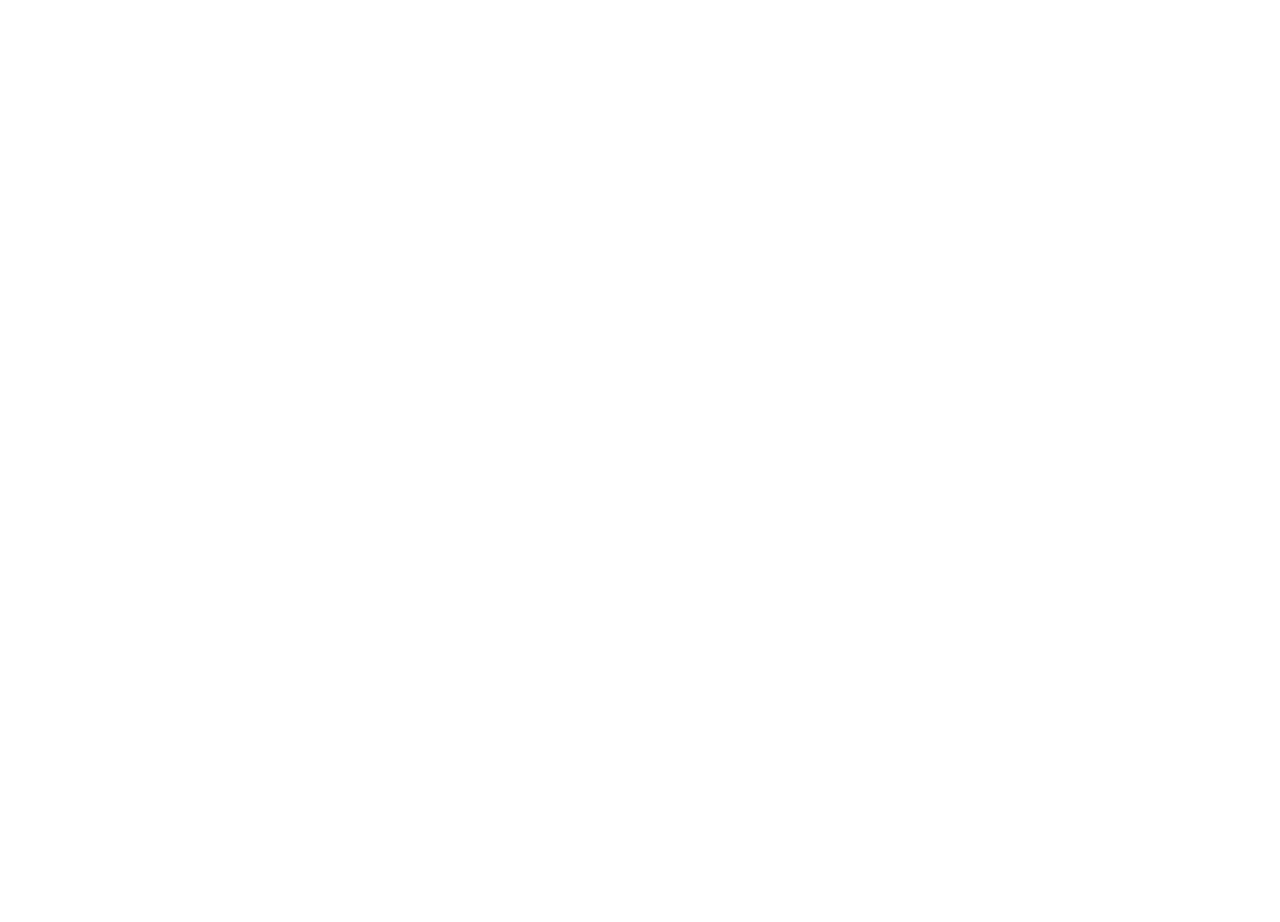
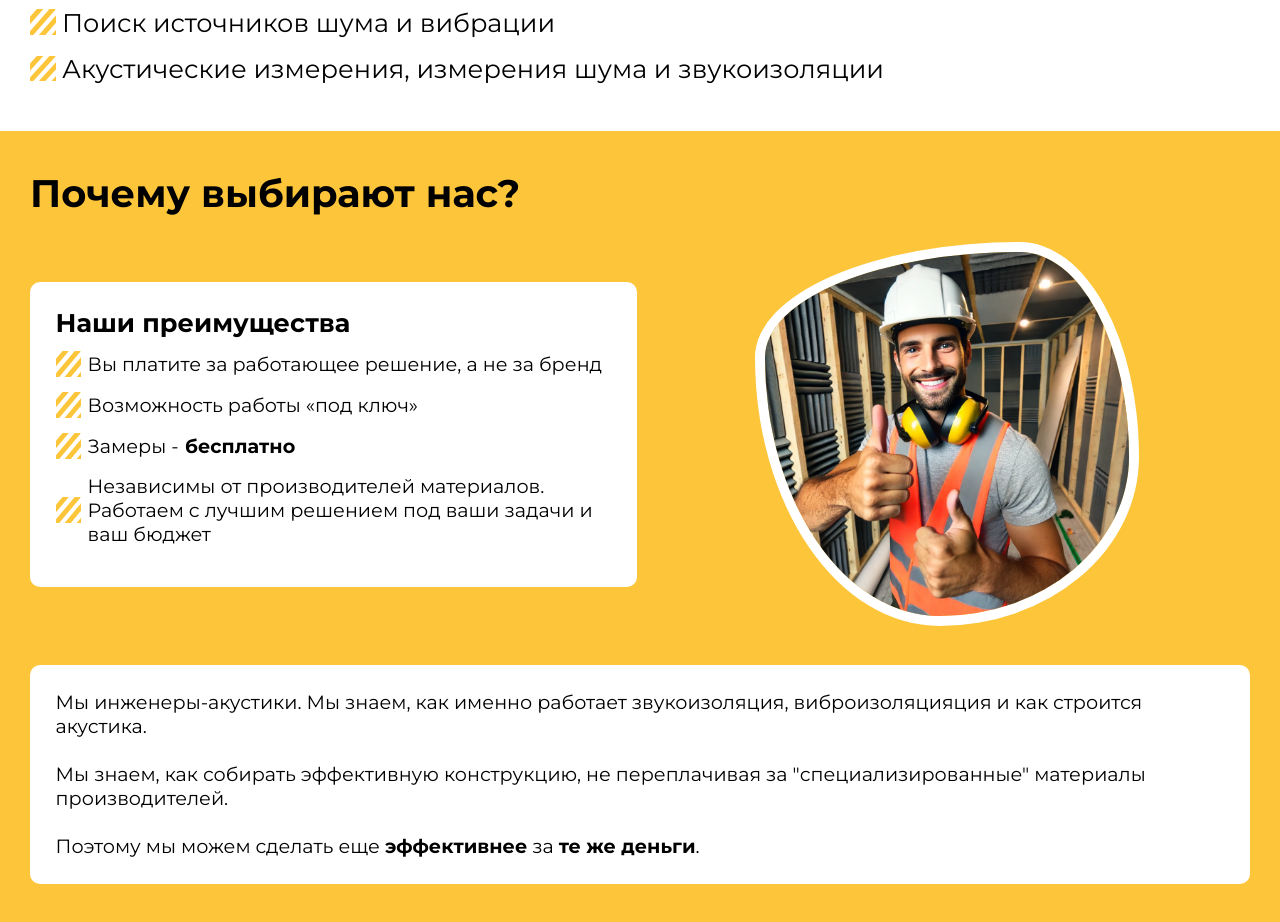
Before and after one commit to grigoryblack/killnoise, a React (Vite) app: page / in a window 1280 px wide. Shown: the part 840-1762 px from the top of the page. Before the commit the page ends 847 px from the top, so only its background shows below. Built offline with nearby package versions, Linux system fonts and the light colour scheme.

Commit message:
add our work section

```diff
--- a/src/App.tsx
+++ b/src/App.tsx
@@ -1,13 +1,14 @@
 import './App.scss'
 import Header from "./content/Header/Header.tsx";
 import AboutUs from "./content/AboutUs/AboutUs.tsx";
-
+import OurWork from "./content/OutWork/OurWork.tsx";
 function App() {
 
     return (
         <div className="main-wrapper">
             <Header/>
             <AboutUs/>
+            <OurWork/>
         </div>
     )
 }
--- a/src/content/AboutUs/AboutUs.tsx
+++ b/src/content/AboutUs/AboutUs.tsx
@@ -19,15 +19,17 @@
                         </div>
                         <div className="about-title">
                             <img src={AboutDecoration} alt="AboutDecoration"/>
-                            <p>Архитектурная аккустика</p>
+                            <p>Архитектурная акустика</p>
                         </div>
                     </div>
                     <div className="about-item__block-info">
                         <ul>
-                            <li><img src={Point} alt="Point"/> Монтаж любых звукоизолирующих конструкций.</li>
-                            <li><img src={Point} alt="Point"/> Разработка уникальных конструктивных решений.</li>
-                            <li><img src={Point} alt="Point"/> Выездные консультации для выбора решения.</li>
-                            <li><img src={Point} alt="Point"/> Поиск источникво шума и вибрации.</li>
+                            <li><img src={Point} alt="Point"/> Монтаж любых звукоизолирующих конструкций</li>
+                            <li><img src={Point} alt="Point"/> Разработка уникальных конструктивных решений</li>
+                            <li><img src={Point} alt="Point"/> Помощь в выборе решений</li>
+                            <li><img src={Point} alt="Point"/> Выездные консультации</li>
+                            <li><img src={Point} alt="Point"/> Поиск источников шума и вибрации</li>
+                            <li><img src={Point} alt="Point"/> Акустические измерения, измерения шума и звукоизоляции</li>
                         </ul>
                     </div>
                 </div>
--- a/src/content/AboutUs/index.scss
+++ b/src/content/AboutUs/index.scss
@@ -6,7 +6,7 @@
   display: flex;
   justify-content: center;
   cursor: default;
-  z-index: 10;
+  margin-bottom: 2.5svw;
 
   .about-wrapper__container {
     margin-top: 2svw;
@@ -125,7 +125,6 @@
 
 @media (max-width: 600px) {
   .about-wrapper{
-    height: 100vh;
     .about-wrapper__container{
       h1{
         font-size: 11svw;
--- /dev/null
+++ b/src/content/OutWork/OurWork.tsx
@@ -0,0 +1,44 @@
+import './index.scss'
+import Point from "../../assets/img/pont.svg";
+import Worker from "../../assets/img/worker1.webp"
+const OurWork = () => {
+    return (
+        <section id="services" className="ourwork-wrapper">
+            <div className="ourwork-wrapper__container">
+                <h1>Почему выбирают нас?</h1>
+                <div className="ourwork-container__content">
+                    <div className="outwork-content__item">
+                        <div className="item-text__block">
+                            <h2>Наши преимущества</h2>
+                            <ul>
+                                <li><img src={Point} alt="Point"/> Вы платите за работающее решение, а не за бренд</li>
+                                <li><img src={Point} alt="Point"/> Возможность работы «под ключ»</li>
+                                <li><img src={Point} alt="Point"/> Замеры - <strong>бесплатно</strong></li>
+                                <li><img src={Point} alt="Point"/>
+                                    Независимы от производителей материалов.
+                                    Работаем с лучшим решением под ваши задачи и ваш бюджет
+                                </li>
+                            </ul>
+                        </div>
+                    </div>
+                    <div className="outwork-content__item">
+                        <img className="worker" src={Worker} alt=""/>
+                    </div>
+                </div>
+                <div className="ourwork-container__content-text">
+                    <p>
+                        Мы инженеры-акустики. Мы знаем, как именно работает звукоизоляция, виброизоляцияция и как
+                        строится акустика.
+                        <br/><br/>
+                        Мы знаем, как собирать эффективную конструкцию, не переплачивая за "специализированные"
+                        материалы производителей.
+                        <br/><br/>
+                        Поэтому мы можем сделать еще <strong>эффективнее</strong> за <strong>те же деньги</strong>.
+                    </p>
+                </div>
+            </div>
+        </section>
+    );
+};
+
+export default OurWork;
--- /dev/null
+++ b/src/content/OutWork/index.scss
@@ -0,0 +1,219 @@
+@import "src/assets/styles/_styles";
+
+.ourwork-wrapper{
+  background-color: $primary;
+  width: 100%;
+  justify-content: center;
+  display: flex;
+
+  .ourwork-wrapper__container{
+    width: 1450px;
+    max-width: 100%;
+    display: flex;
+    align-items: flex-start;
+    flex-direction: column;
+    margin-top: 3svw;
+
+    h1{
+      font-size: 3svw;
+      color: $secondary-color
+    }
+
+    .ourwork-container__content{
+      margin-top: 2svw;
+      width: 100%;
+      display: flex;
+      flex-direction: row;
+      justify-content: space-between;
+      align-items: center;
+      column-gap: 0.5svw;
+      margin-bottom: 3svw;
+
+      .outwork-content__item{
+        display: flex;
+        align-items: center;
+        justify-content: center;
+        width: 100%;
+
+        .worker{
+          border-radius: 69% 31% 52% 48% / 30% 56% 44% 70% ;
+          border: 10px solid $background-color;
+          width: 30svw;
+          height: auto;
+        }
+
+        .item-text__block{
+          background-color: $background-color;
+          border-radius: 10px;
+          padding: 2svw;
+
+          h2{
+            margin-bottom: 1svw;
+            font-size: 2svw;
+          }
+
+          ul{
+            list-style: none;
+            li{
+              display: flex;
+              align-items: center;
+              column-gap: 0.5svw;
+              margin-bottom: 1.2svw;
+              font-size: 1.5svw;
+
+              img{
+                width: 2svw;
+              }
+            }
+          }
+        }
+      }
+    }
+
+    .ourwork-container__content-text{
+      background-color: $background-color;
+      border-radius: 10px;
+      padding: 2svw;
+      width: 100%;
+      margin-bottom: 3svw;
+
+      p{
+        font-size: 1.5svw;
+      }
+    }
+  }
+}
+
+@media (max-width: 1430px) {
+  .ourwork-wrapper{
+    .ourwork-wrapper__container{
+      padding: 0 30px;
+    }
+  }
+}
+
+@media (max-width: 1000px) {
+  .ourwork-wrapper{
+    .ourwork-wrapper__container{
+      h1{
+        font-size: 5svw;
+      }
+
+      .ourwork-container__content{
+        column-gap: 2svw;
+
+        .outwork-content__item{
+          display: flex;
+          align-items: center;
+          justify-content: center;
+          width: 100%;
+
+          .worker{
+            border-radius: 69% 31% 52% 48% / 30% 56% 44% 70% ;
+            border: 10px solid $background-color;
+            width: 40svw;
+            height: auto;
+          }
+
+          .item-text__block{
+            background-color: $background-color;
+            border-radius: 10px;
+            padding: 2svw;
+
+            h2{
+              margin-bottom: 1svw;
+              font-size: 3svw;
+            }
+
+            ul{
+              list-style: none;
+              li{
+                display: flex;
+                align-items: center;
+                column-gap: 1svw;
+                margin-bottom: 1.2svw;
+                font-size: 2.6svw;
+
+                img{
+                  width: 4svw;
+                }
+              }
+            }
+          }
+        }
+      }
+
+      .ourwork-container__content-text{
+        p{
+          font-size: 3svw;
+        }
+      }
+    }
+  }
+}
+
+@media (max-width: 600px) {
+  .ourwork-wrapper{
+    .ourwork-wrapper__container{
+      h1{
+        font-size: 9svw;
+      }
+
+      .ourwork-container__content{
+        row-gap: 4svw;
+        margin-top: 5svw;
+        flex-direction: column;
+
+        .outwork-content__item{
+          display: flex;
+          align-items: center;
+          justify-content: center;
+          width: 100%;
+
+          .worker{
+            border-radius: 69% 31% 52% 48% / 30% 56% 44% 70% ;
+            border: 5px solid $background-color;
+            width: 50svw;
+            height: auto;
+          }
+
+          .item-text__block{
+            background-color: $background-color;
+            border-radius: 10px;
+            padding: 2svw;
+
+            h2{
+              margin-bottom: 1svw;
+              font-size: 6svw;
+            }
+
+            ul{
+              margin-top: 5svw;
+              list-style: none;
+
+              li{
+                display: flex;
+                align-items: center;
+                column-gap: 4svw;
+                margin-bottom: 3svw;
+                font-size: 4svw;
+
+                img{
+                  width: 7svw;
+                }
+              }
+            }
+          }
+        }
+      }
+
+      .ourwork-container__content-text{
+        margin-top: 3svw;
+        padding: 4svw;
+        p{
+          font-size: 5svw;
+        }
+      }
+    }
+  }
+}
--- a/src/index.scss
+++ b/src/index.scss
@@ -1,4 +1,9 @@
 /* Reset Styles */
+
+html {
+  scroll-behavior: smooth;
+}
+
 body {
   margin: 0;
   padding: 0;
```
Also changed, not shown: src/assets/img/worker1.webp (added).
